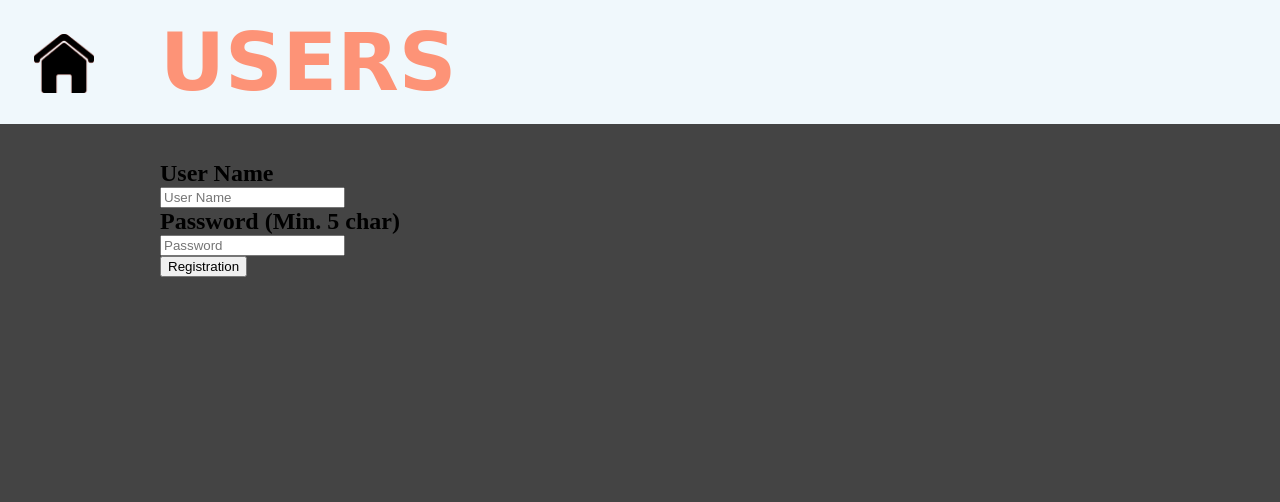
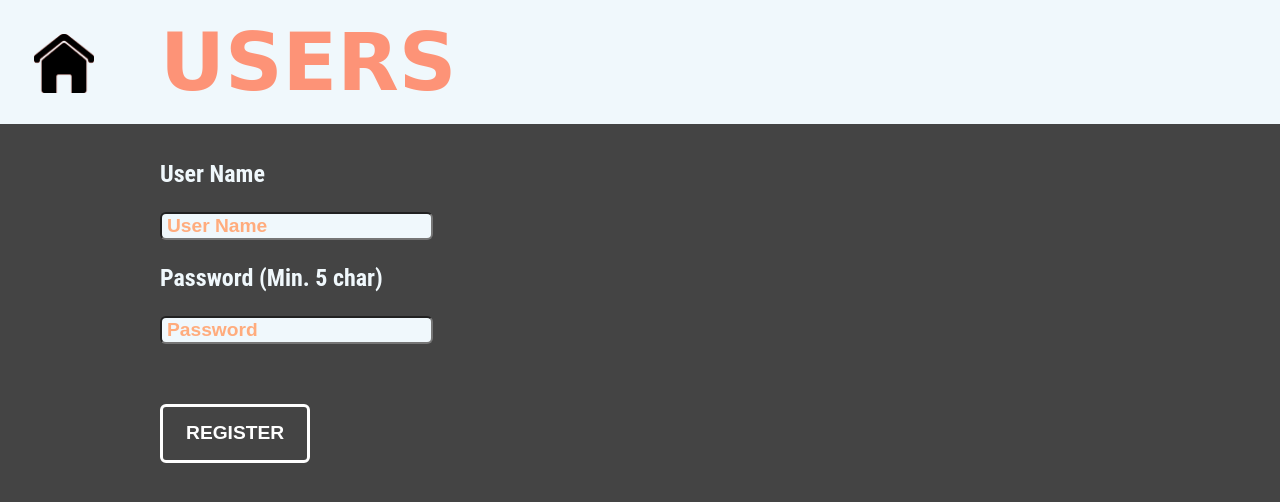
Before and after one commit to jonatanUri/AskMate, a Flask app: page /registration in a window 1280 px wide. Shown: the top 502 px of the page. Run offline with Flask 2, Linux system fonts and the light colour scheme.

Commit message:
touch up other css styling aswell

```diff
--- a/static/style.css
+++ b/static/style.css
@@ -112,6 +112,7 @@ a:hover {
     position: relative;
     transition:color 0.25s ease;
     border:.2em solid white;
+    border-radius: 6px;
 }
 
 .btn:hover {
@@ -146,28 +147,46 @@ h4 {
 
 table {
     border-collapse: collapse;
-    width:40%;
-    margin-left:30%;
-    margin-right:30%;
+    width: auto;
+    margin-left:auto;
+    margin-right:auto;
 }
 
 th {
     font-size: 1.8em;
     font-weight: bold;
     color: lightsalmon;
-    padding: 5px 25px;
+    padding: 10px 25px;
     animation: flash linear 3s infinite;
     text-align: center;
+    font-family: 'Roboto Condensed', sans-serif;
 }
 
 td {
     font-size: 1.5em;
     text-align: center;
     border-top: 1px black solid;
+    padding: 5px 0px;
 }
 
 .registration {
     font-size: 1.5em;
     font-weight: bold;
+    color: #f0f8fc;
+    font-family: 'Roboto Condensed', sans-serif;
+}
 
+input {
+    background-color: #f0f8fc;
+    font-weight: bold;
+    border-radius: 6px;
 }
+
+::placeholder {
+    color: #ffac7d;
+}
+
+.register_box {
+    font-size: 1.2em;
+    padding-left: 5px;
+}
--- a/templates/registration.html
+++ b/templates/registration.html
@@ -8,11 +8,11 @@
 </head>
 <body>
 <form action="/registration" method="post">
-            <label for="user_name" class="registration">User Name </label><br>
-            <input id="user_name" type="text" name="user_name" placeholder="User Name"><br>
-            <label for="psswrd" class="registration">Password (Min. 5 char)</label><br>
-            <input id="psswrd" type="text" name="candy" minlength="5" placeholder="Password"><br>
-            <input type="submit" value="Registration">
+            <h3 for="user_name" class="registration">User Name </h3>
+            <input id="user_name" type="text" name="user_name" placeholder="User Name" class="register_box"><br>
+            <h3 for="psswrd" class="registration">Password (Min. 5 char)</h3>
+            <input id="psswrd" type="text" name="candy" minlength="5" placeholder="Password" class="register_box"><br>
+            <input type="submit" value="Register" class="btn">
     </form>
 </body>
 </html>
```
